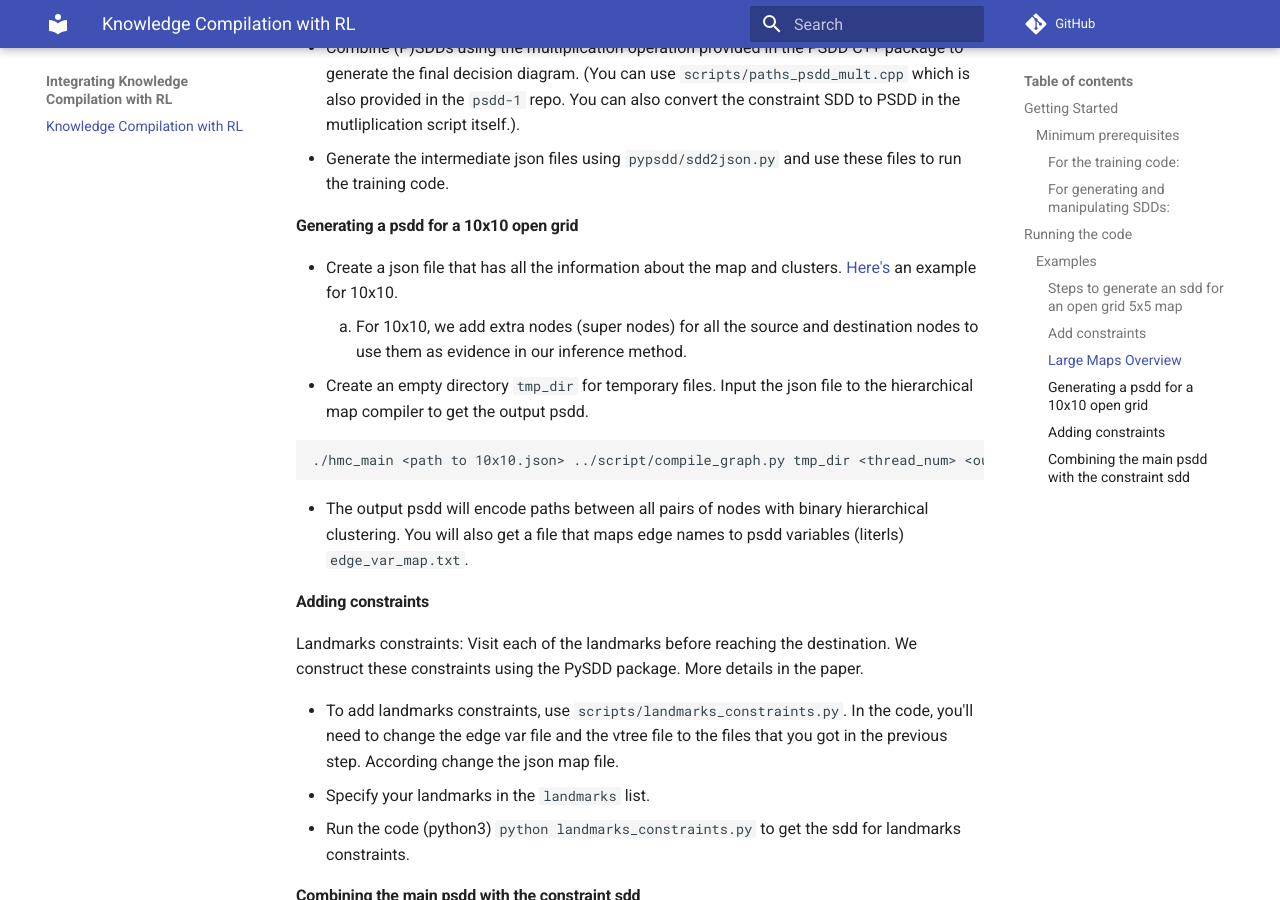
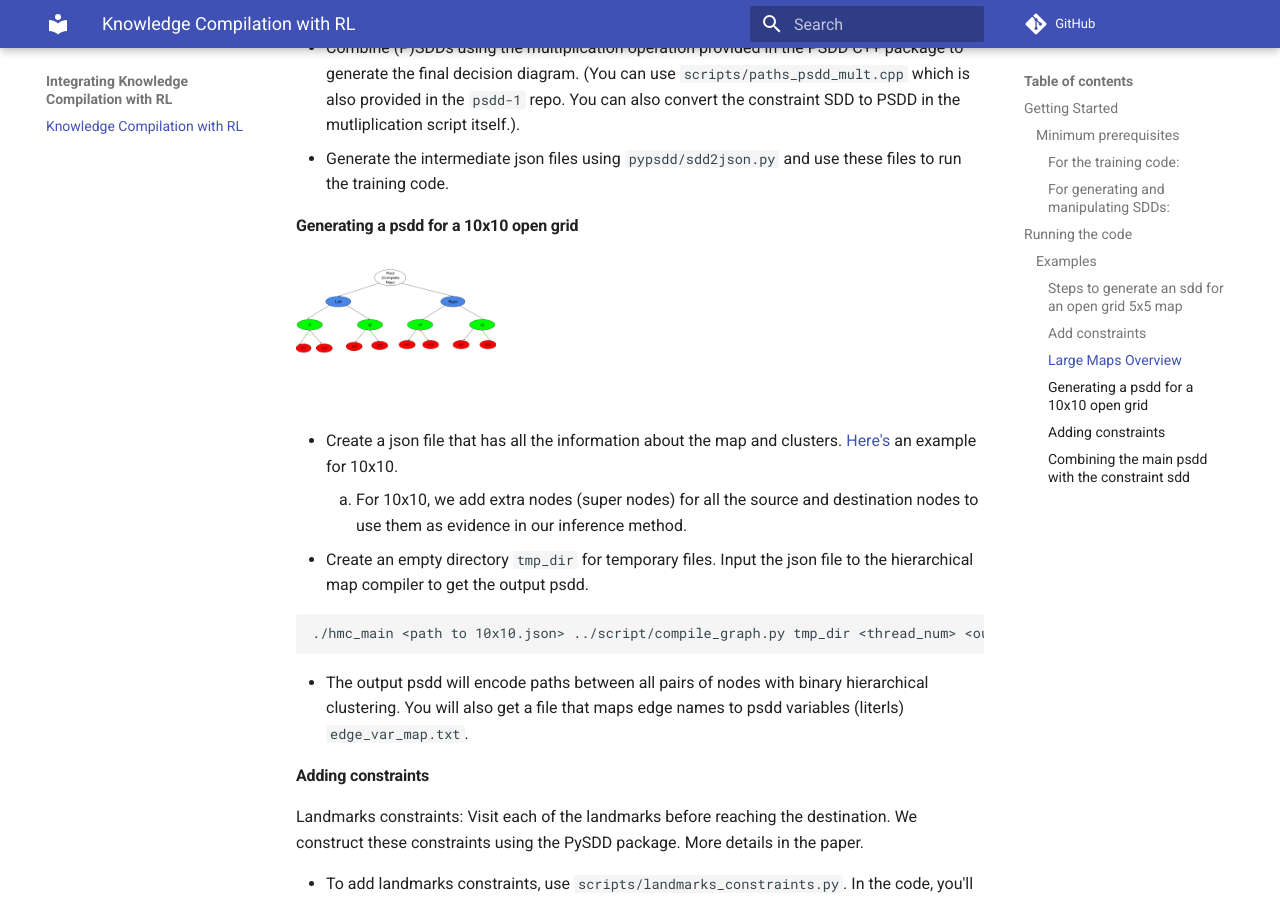
Before and after one commit to kushagra06/KCRL-Docs, an MkDocs documentation site: the page built from docs/index.md, in a window 1280 px wide and 900 px high, scrolled down 2335 px. Built offline with MkDocs 1.6.1 and Material for MkDocs 9.7.7, drawn with Linux system fonts in a browser that asks for light colours; comment, search, counter and statistics services are not loaded.

Commit message:
Add cluster tree img & upd landmarks constraint

```diff
--- a/docs/index.md
+++ b/docs/index.md
@@ -74,6 +74,8 @@ To generate and manipulate decision diagrams for large maps (e.g. 10x10, 20x20),
 
 #### Generating a psdd for a 10x10 open grid
 
+<img src="./images/hier_clust.jpg" alt="Hierarchical Clustering Tree" width="200" height="150">
+
 * Create a json file that has all the information about the map and clusters. [Here's](https://github.com/rlr-smu/kcrl-icaps21/blob/main/data/sddFiles/10x10/10x10.json) an example for 10x10.
     1. For 10x10, we add extra nodes (super nodes) for all the source and destination nodes to use them as evidence in our inference method.
 * Create an empty directory `tmp_dir` for temporary files. Input the json file to the hierarchical map compiler to get the output psdd.
```
